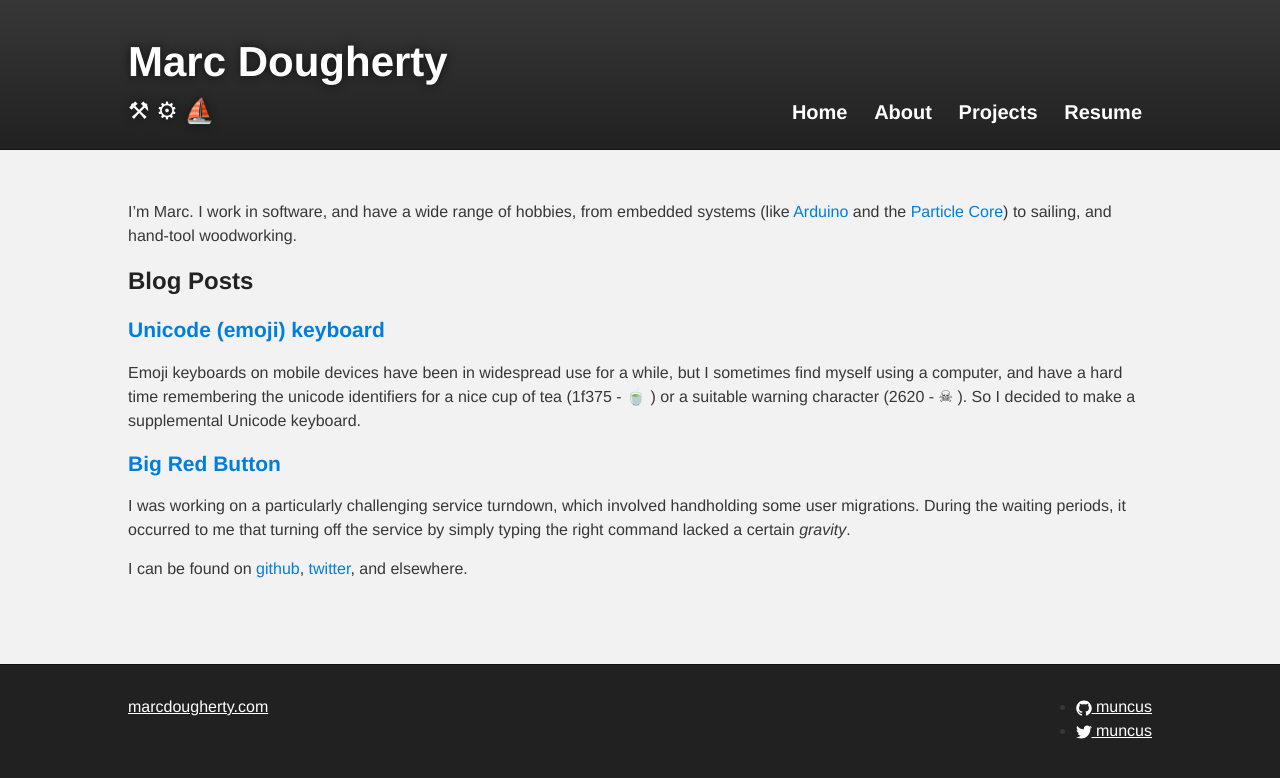
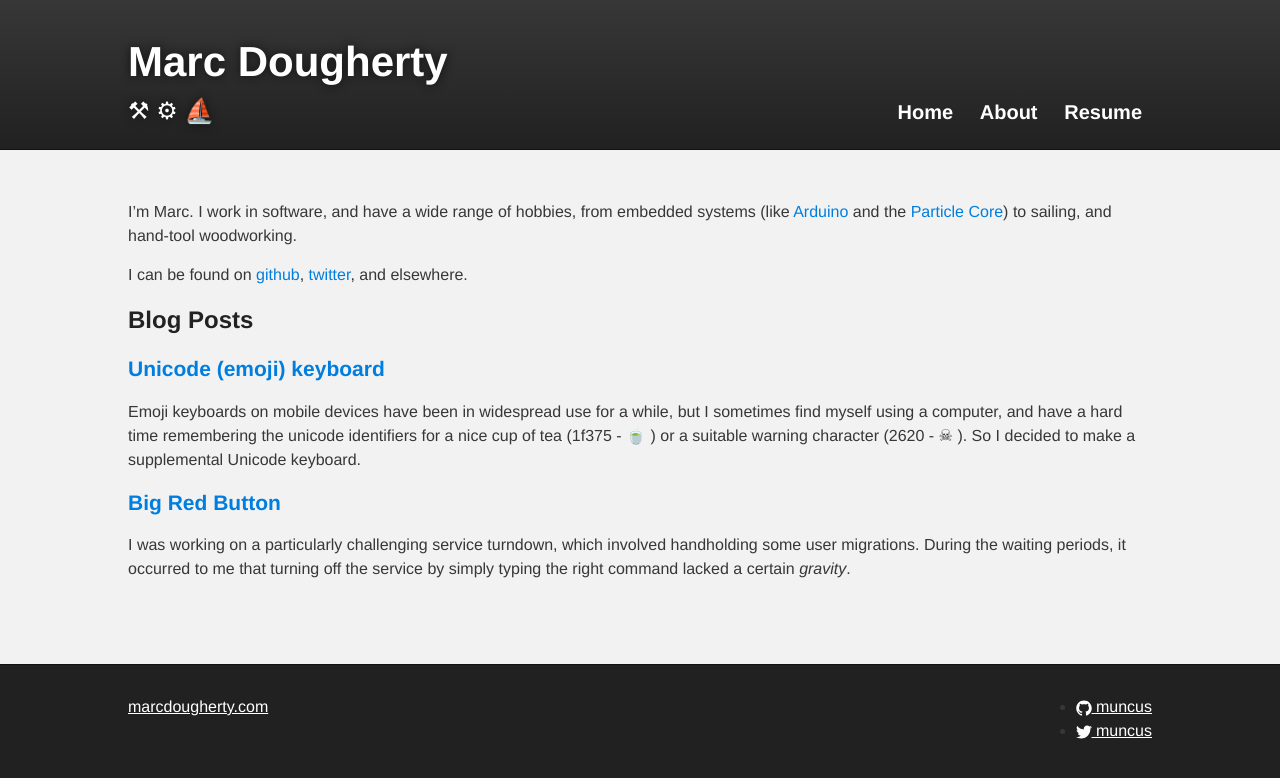
Before and after one commit to marcdougherty/marcdougherty.github.io, a Jekyll site: the page built from index.md, in a window 1280 px wide. Shown: the top 778 px of the page. Built offline with Jekyll 4.4.1, drawn with Linux system fonts in a browser that asks for light colours; some of the changed lines change nothing that is shown.

Commit message:
strip "projects" nav section

```diff
--- a/_includes/header.html
+++ b/_includes/header.html
@@ -14,7 +14,6 @@
               <ul>
                 <li><a href="/">Home</a></li>
                 <li><a href="/about">About</a></li>
-                <li><a href="/">Projects</a></li>
                 <li><a href="/resume">Resume</a></li>
               </ul>
             </div></div>
--- a/index.md
+++ b/index.md
@@ -4,6 +4,8 @@ layout: stock
 ---
 
 I'm Marc. I work in software, and have a wide range of hobbies, from embedded systems (like [Arduino](http://arduino.cc) and the [Particle Core](http://particle.io)) to sailing, and hand-tool woodworking.
+
+I can be found on [github](http://github.com/muncus), [twitter](http://twitter.com/muncus), and elsewhere.
 
 
 ### Blog Posts
@@ -14,6 +16,3 @@ I'm Marc. I work in software, and have a wide range of hobbies, from embedded sy
 
 
 {% endfor %}
-
-I can be found on [github](http://github.com/muncus), [twitter](http://twitter.com/muncus),
-and elsewhere.
```
